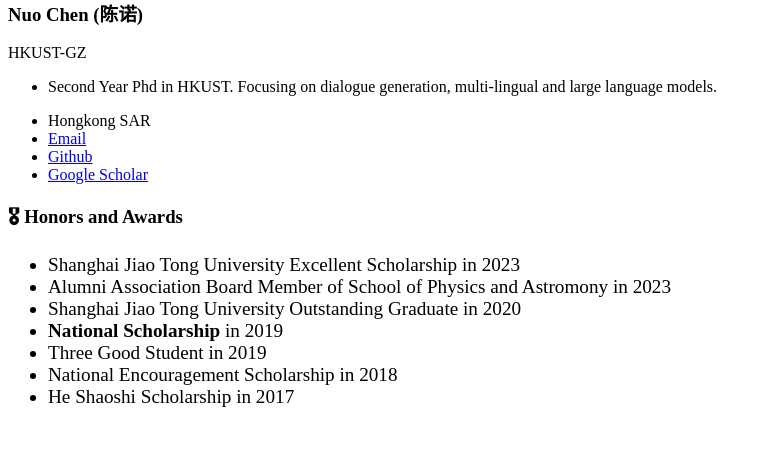
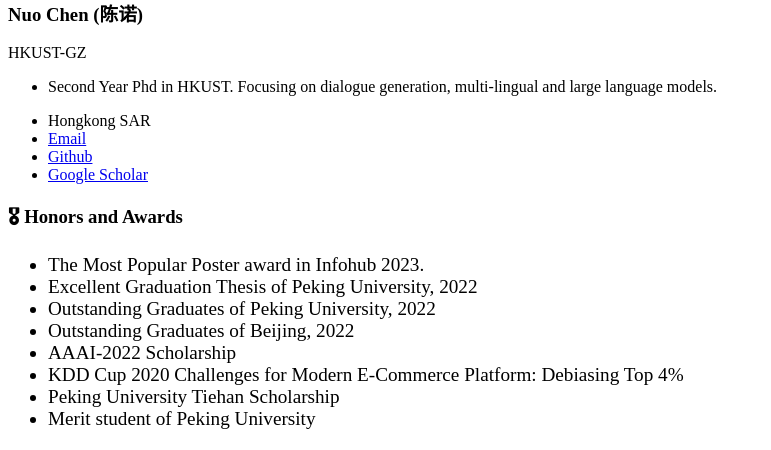
Before and after one commit to jerrynchen/jerrynchen.github.io, a Jekyll site: the page built from _pages/includes/honers.md, in a window 1280 px wide. Shown: the part 508-958 px from the top of the page, without its empty margins (0-771 px from the left). Built offline with Jekyll 4.4.1, drawn with Linux system fonts in a browser that asks for light colours; our own code applies the rules of GitHub Pages for plain Markdown files; before the commit the page ends 936 px from its top, so only the background shows below that.

Commit message:
Update honers.md

```diff
--- a/_pages/includes/honers.md
+++ b/_pages/includes/honers.md
@@ -2,12 +2,13 @@
 
 <div class='paper-box-text' style="font-size: larger;" markdown="1">
 
-* Shanghai Jiao Tong University Excellent Scholarship in 2023
-* Alumni Association Board Member of School of Physics and Astromony in 2023
-* Shanghai Jiao Tong University Outstanding Graduate in 2020
-* **National Scholarship** in 2019
-* Three Good Student in 2019
-* National Encouragement Scholarship in 2018
-* He Shaoshi Scholarship in 2017
+* The Most Popular Poster award in Infohub 2023.
+* Excellent Graduation Thesis of Peking University, 2022
+* Outstanding Graduates of Peking University, 2022
+* Outstanding Graduates of Beijing, 2022
+* AAAI-2022 Scholarship
+* KDD Cup 2020 Challenges for Modern E-Commerce Platform: Debiasing Top 4%
+* Peking University Tiehan Scholarship
+* Merit student of Peking University
 
 </div>
```
